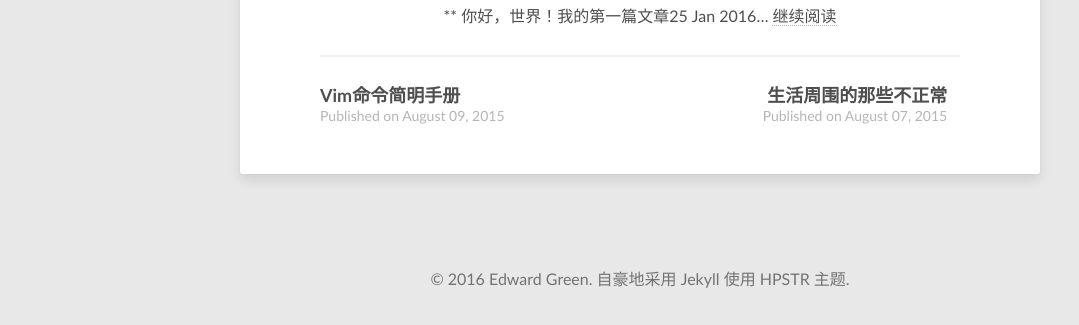
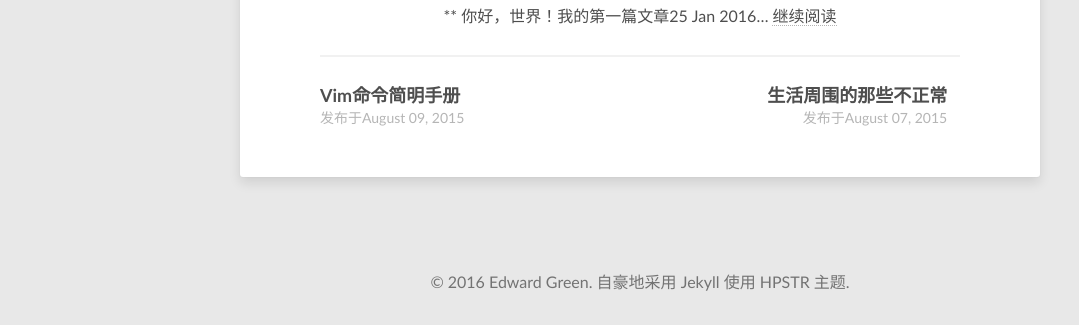
Before and after one commit to uare/uare.github.io, a Jekyll site: the page built from _posts/2016-02-27-fix-fcitx-errors-on-debian-8.md, in a window 1280 px wide and 900 px high, scrolled down 2161 px. Shown: the part 551-876 px from the top of the window, without its empty margins (0-1079 px from the left). Built offline with Jekyll 4.4.1, drawn with Linux system fonts in a browser that asks for light colours; comment, search, counter and statistics services are not loaded.

Commit message:
translate read more

```diff
--- a/_includes/read-more.html
+++ b/_includes/read-more.html
@@ -12,7 +12,7 @@
     {% for post in site.related_posts limit:2 offset:1 %}
       <div class="list-item">
         <h4><a href="{{ site.url }}{{ post.url }}" title="{{ post.title }}">{{ post.title }}</a></h4>
-        <span>Published on {{ post.date | date: "%B %d, %Y" }}</span>
+        <span>发布于{{ post.date | date: "%B %d, %Y" }}</span>
       </div><!-- /.list-item -->
     {% endfor %}
   </div><!-- /.read-more-list -->
```
